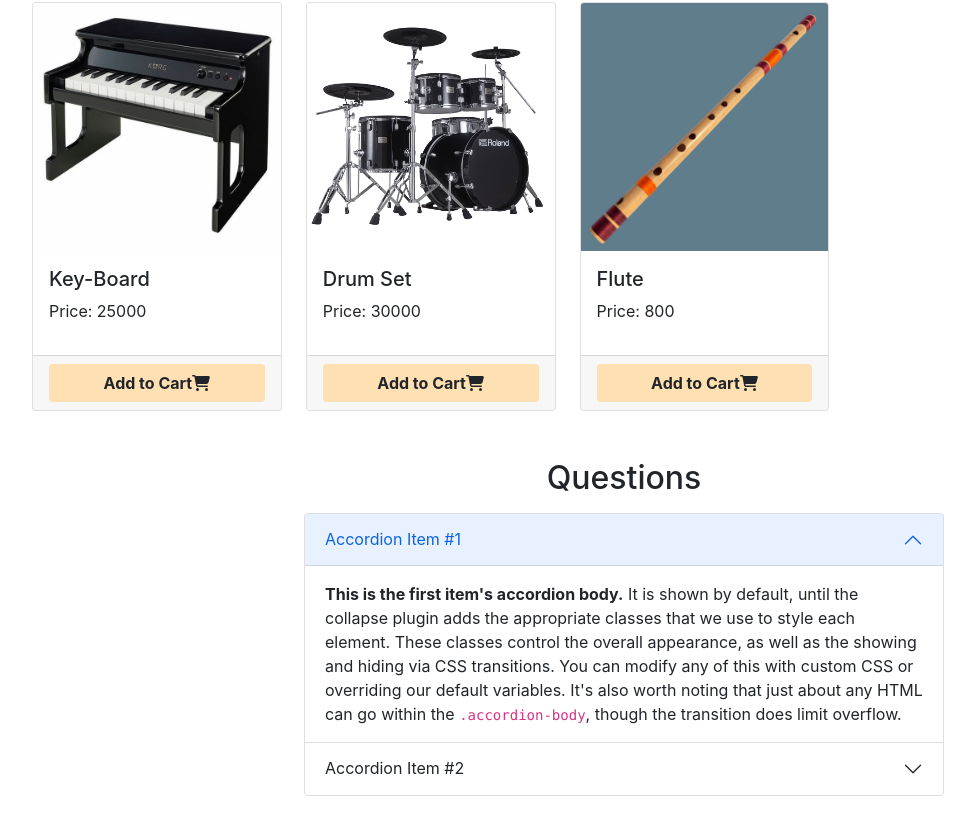
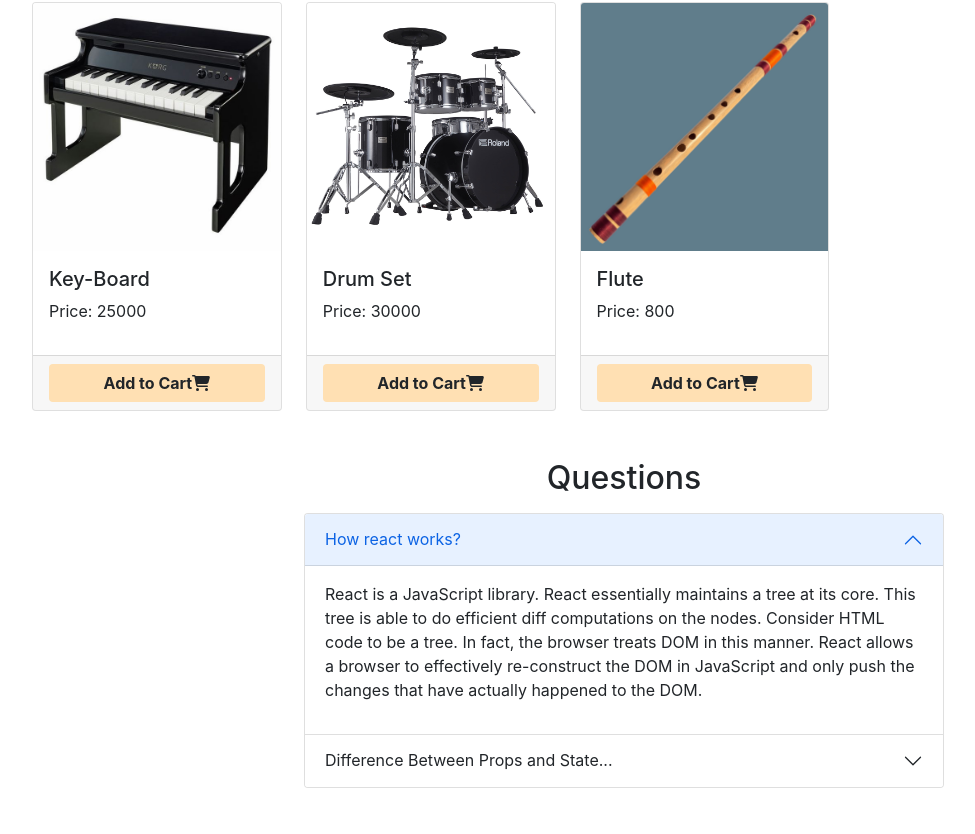
Before and after one commit to SJMormo/instrument-shop, a React (Create React App) app: page / in a window 1280 px wide. Shown: the part 1258-2092 px from the top of the page, without its empty margins (16-991 px from the left). Built offline with nearby package versions, Linux system fonts and the light colour scheme.

Commit message:
Question section added

```diff
--- a/src/components/Questions/Questions.js
+++ b/src/components/Questions/Questions.js
@@ -7,24 +7,33 @@ const Questions = () => {
             <div class="accordion-item">
                 <h2 class="accordion-header" id="headingOne">
                     <button class="accordion-button" type="button" data-bs-toggle="collapse" data-bs-target="#collapseOne" aria-expanded="true" aria-controls="collapseOne">
-                        Accordion Item #1
+                        How react works?
                     </button>
                 </h2>
                 <div id="collapseOne" class="accordion-collapse collapse show" aria-labelledby="headingOne" data-bs-parent="#accordionExample">
                     <div class="accordion-body">
-                        <strong>This is the first item's accordion body.</strong> It is shown by default, until the collapse plugin adds the appropriate classes that we use to style each element. These classes control the overall appearance, as well as the showing and hiding via CSS transitions. You can modify any of this with custom CSS or overriding our default variables. It's also worth noting that just about any HTML can go within the <code>.accordion-body</code>, though the transition does limit overflow.
+                        <p>
+                            React is a JavaScript library. React essentially maintains a tree at its core. This tree is able to do efficient diff computations on the nodes. Consider HTML code to be a tree. In fact, the browser treats DOM in this manner. React allows a browser to effectively re-construct the DOM in JavaScript and only push the changes that have actually happened to the DOM.
+                        </p>
                     </div>
                 </div>
             </div>
             <div class="accordion-item">
                 <h2 class="accordion-header" id="headingTwo">
                     <button class="accordion-button collapsed" type="button" data-bs-toggle="collapse" data-bs-target="#collapseTwo" aria-expanded="false" aria-controls="collapseTwo">
-                        Accordion Item #2
+                        Difference Between Props and State...
                     </button>
                 </h2>
                 <div id="collapseTwo" class="accordion-collapse collapse" aria-labelledby="headingTwo" data-bs-parent="#accordionExample">
                     <div class="accordion-body">
-                        <strong>This is the second item's accordion body.</strong> It is hidden by default, until the collapse plugin adds the appropriate classes that we use to style each element. These classes control the overall appearance, as well as the showing and hiding via CSS transitions. You can modify any of this with custom CSS or overriding our default variables. It's also worth noting that just about any HTML can go within the <code>.accordion-body</code>, though the transition does limit overflow.
+                        <ul>
+                            <li>
+                                Props are used to pass data from one component to other. And in case of state data is passed within the component only.
+                            </li>
+                            <li>
+                                Props are immutable. So they are ready-only. But state is mutable, so it can both read and write.
+                            </li>
+                        </ul>
                     </div>
                 </div>
             </div>
```
Also changed, not shown: 1 other file (tests, documents, lock files or other folders).
